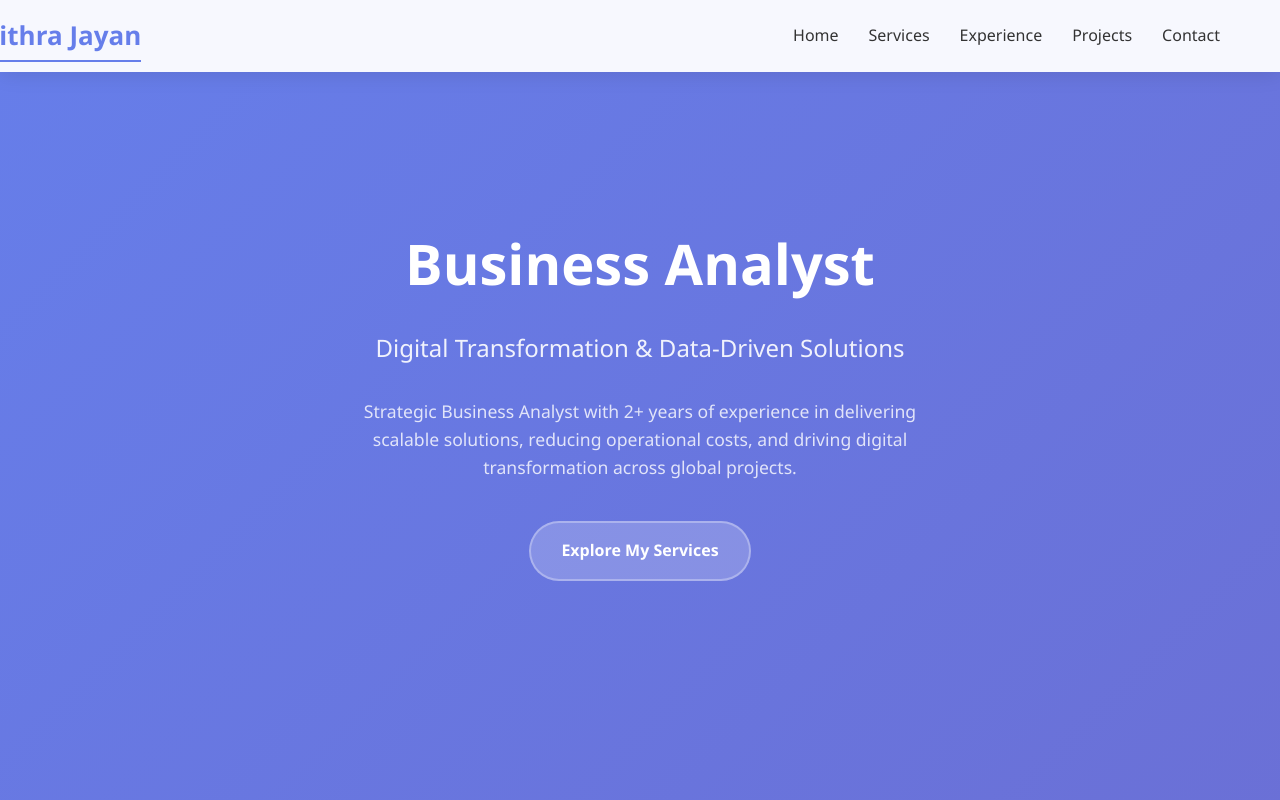
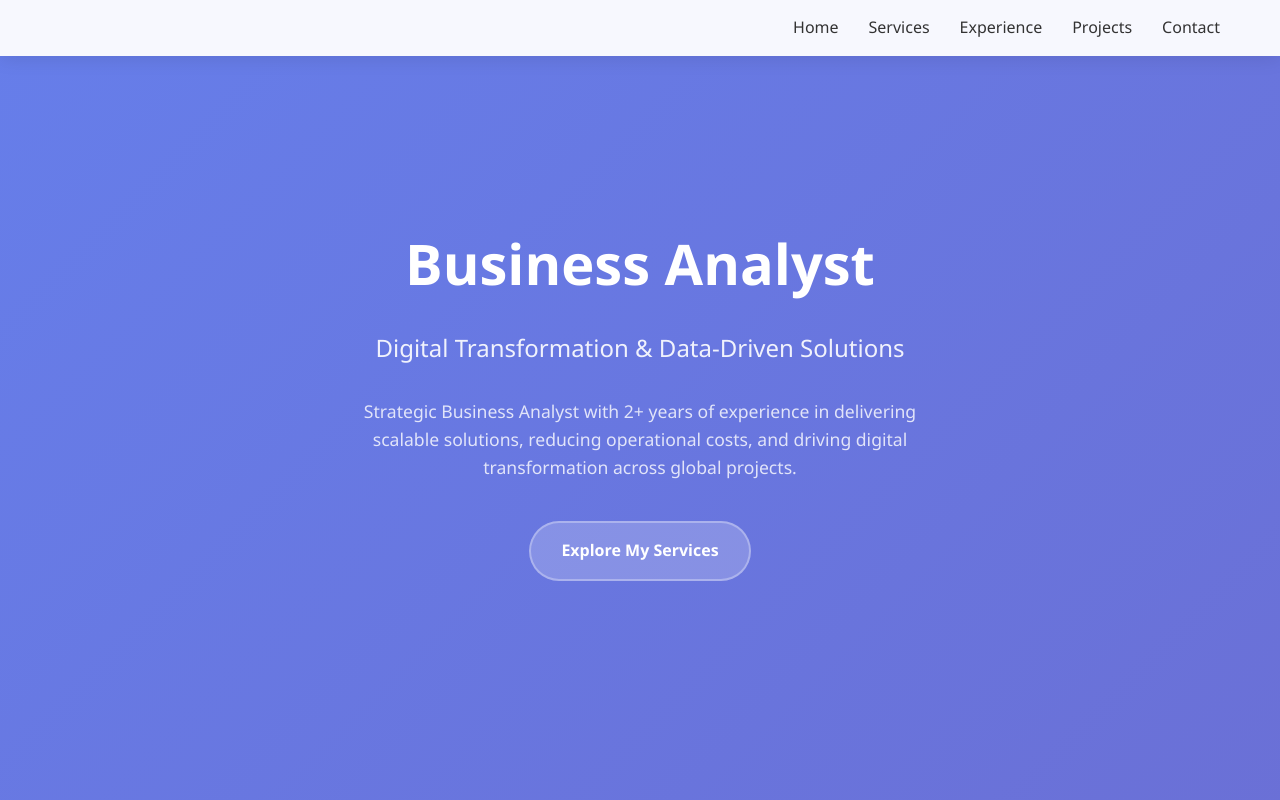
Before and after one commit to Sujithra123-design/portfolio_suji, a plain HTML site: page index.html in a window 1280 px wide. Shown: the top 800 px of the page. Drawn offline with Linux system fonts and the light colour scheme.

Commit message:
Add files via upload

```diff
--- a/index.html
+++ b/index.html
@@ -44,30 +44,6 @@
             align-items: center;
         }
 
-.logo {
-  font-size: 26px;
-  font-weight: bold;
-  color: #667eea;
-  position: relative;
-  left: -100px; /* Push a bit left */
-  text-decoration: none; /* remove browser default underline */
-}
-
-.logo a {
-  text-decoration: none; /* if logo is inside <a> */
-  color: inherit; /* keep same color */
-}
-
-.logo::after {
-  content: "";
-  position: absolute;
-  left: 0;
-  bottom: -5px;
-  width: 0;
-  height: 2px;
-  background: #667eea;
-  animation: underlineGrow 1s ease-out forwards;
-}
 
 @keyframes underlineGrow {
   from { width: 0; }
@@ -572,7 +548,7 @@
     <!-- Header -->
     <header class="header">
         <nav class="nav container">
-            <a href="#home" class="logo">Sujithra Jayan</a>
+            <a href="#home" class="logo"></a>
             <ul class="nav-links">
                 <li><a href="#home">Home</a></li>
                 <li><a href="#services">Services</a></li>
```
